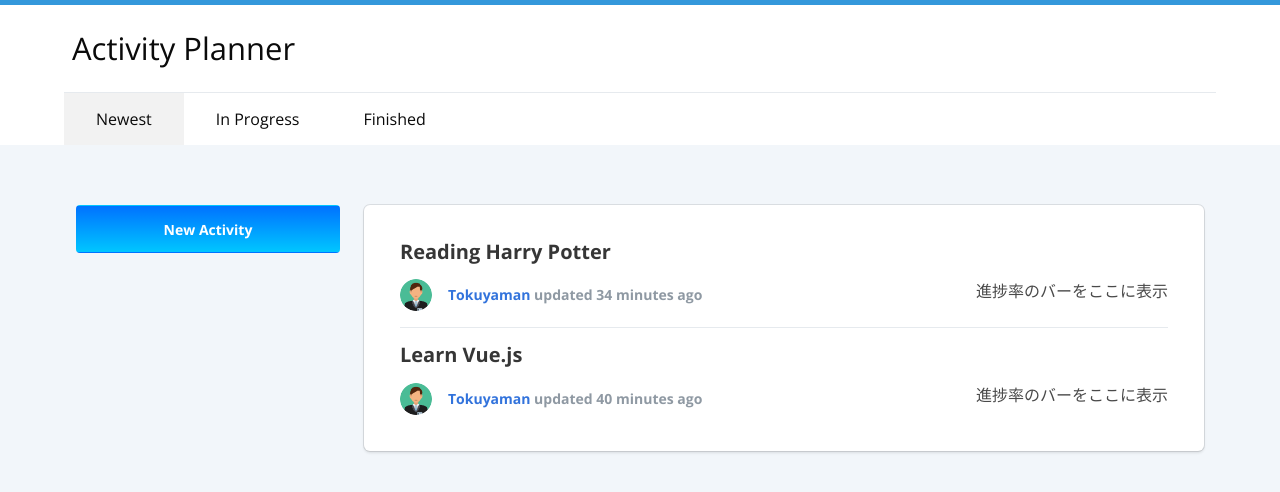
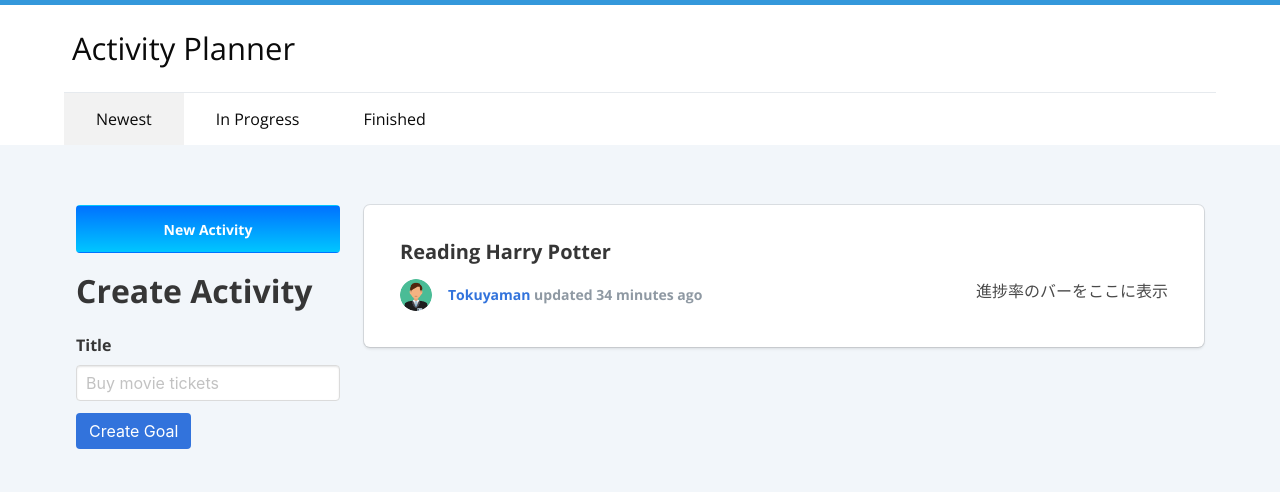
Before and after one commit to TokuyamaR/vue-goals, a plain HTML site: page index.html in a window 1280 px wide. Drawn offline with nearby package versions, Linux system fonts and the light colour scheme.

Commit message:
190405 [add]入力フォームhtml,JSの枠組み

```diff
--- /dev/null
+++ b/components/ActivityItem.js
@@ -0,0 +1,25 @@
+Vue.component('activity-item', {
+    props:['activity'],
+    template:`
+    <article class="post">
+        <h4>Learn Vue.js</h4>
+        <div class="media">
+            <div class="media-left">
+                <p class="image is-32x32">
+                    <img src="./images/user.png">
+                </p>
+            </div>
+            <div class="media-content">
+                <div class="content">
+                    <p>
+                        <a href="#">Tokuyaman</a> updated 40 minutes ago &nbsp;
+                    </p>
+                </div>
+            </div>
+            <div class="media-right">
+                <span>進捗率のバーをここに表示</span>
+            </div>
+        </div>
+    </article>
+    `
+});
--- a/css/index.css
+++ b/css/index.css
@@ -76,3 +76,7 @@ article.post:last-child {
     font-size: 31px;
     padding: 20px;
 }
+
+.create-form{
+    margin-top: 20px;
+}
--- a/index.html
+++ b/index.html
@@ -14,6 +14,7 @@
     <link rel="stylesheet" type="text/css" href="./css/index.css">
 </head>
 <body>
+<div id="vueGoalApp">
     <nav class="navbar is-white topNav">
         <div class="container">
             <div class="navbar-brand">
@@ -36,6 +37,22 @@
         <div class="columns">
             <div class="column is-3">
                 <a class="button is-primary is-block is-alt is-large" href="#">New Activity</a>
+                <div class="create-form">
+                    <h2 class="title">Create Activity</h2>
+                    <form id="form">
+                        <div class="field">
+                            <label class="label">Title</label>
+                            <div class="control">
+                                <input type="text" class="input" placeholder="Buy movie tickets">
+                            </div>
+                        </div>
+                        <div class="field is-ground">
+                            <div class="control">
+                                <button class="button is-link">Create Goal</button>
+                            </div>
+                        </div>
+                    </form>
+                </div>
             </div>
             <div class="column is-9">
                 <div class="box content">
@@ -59,29 +76,23 @@
                             </div>
                         </div>
                     </article>
-                <article class="post">
-                    <h4>Learn Vue.js</h4>
-                    <div class="media">
-                        <div class="media-left">
-                            <p class="image is-32x32">
-                                <img src="./images/user.png">
-                            </p>
-                        </div>
-                        <div class="media-content">
-                            <div class="content">
-                                <p>
-                                    <a href="#">Tokuyaman</a> updated 40 minutes ago &nbsp;
-                                </p>
-                            </div>
-                        </div>
-                        <div class="media-right">
-                            <span>進捗率のバーをここに表示</span>
-                        </div>
-                    </div>
-                </article>
                 </div>
             </div>
         </div>
     </section>
+    <script src="https://cdn.jsdelivr.net/npm/vue/dist/vue.js"></script>
+    <script src="./components/ActivityItem.js"></script>
+    <script>
+        var app = new Vue ({
+            el: ' #vueGoalApp',
+            data: {
+
+            },
+            methods: {
+
+            }
+        });
+    </script>
+</div>
 </body>
 </html>
```
Lines whose indentation alone changed are shown as unchanged.
